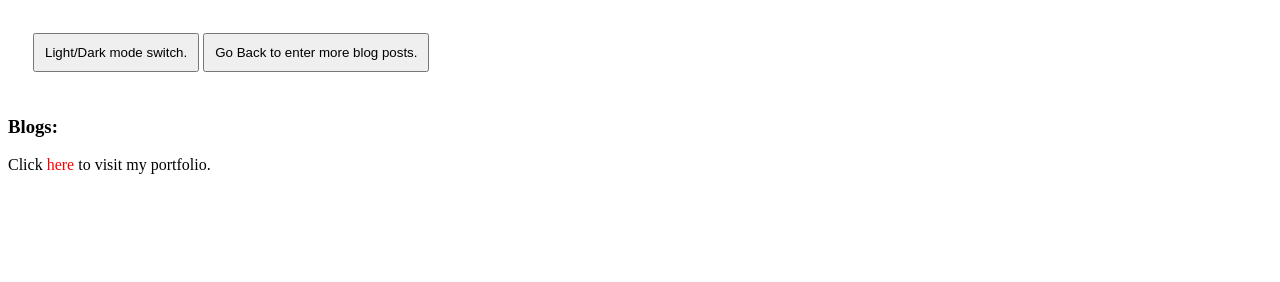
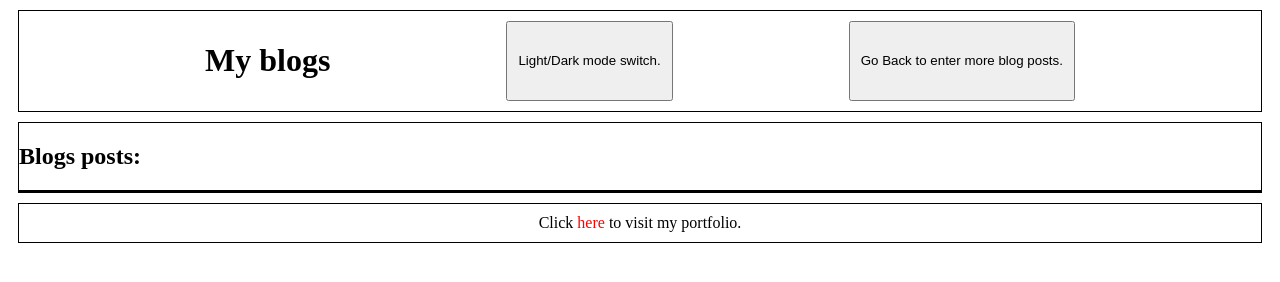
Before and after one commit to JenGelfling/blog, a plain HTML site: page blog.html in a window 1280 px wide. Drawn offline with Linux system fonts and the light colour scheme.

Commit message:
Finalized styling and some ordering of elements.

```diff
--- a/Assets/css/blog.css
+++ b/Assets/css/blog.css
@@ -1,6 +1,38 @@
 * {
     /* display: inline-block; */
     box-sizing: border-box;
+}
+
+header {
+  display: flex;
+  flex-wrap: wrap;
+  justify-content: space-evenly;
+  border: 1px solid black;
+  margin: 10px;
+  padding: 10px;
+}
+
+main {
+  border: 1px solid black;
+  align-content: left;
+  justify-content: space-evenly;
+  margin: 10px;
+}
+
+h3 {
+  text-decoration: underline;
+}
+
+div {
+  border: 1px solid black;
+  text-align: left;
+}
+
+footer {
+  border: 1px solid black;
+  text-align: center;
+  margin: 10px;
+  padding: 10px;
 }
 
 a {
@@ -12,19 +44,10 @@ a:hover {
   background-color:#307d38;
 }
 
-header {
-  display: inline-block;
-  align-items: center;
-  align-content: center;
-  margin: 15px;
-  padding: 10px;
-  width: 90%;
-}
-
-h3 {
+/* h3 {
   display: flex;
   flex-wrap: wrap;
-}
+} */
 
 .button {
   align-content: center;
--- a/Assets/css/form.css
+++ b/Assets/css/form.css
@@ -7,6 +7,7 @@ body {
   border: 1px solid black;
   display: flex;
   flex-wrap: wrap;
+  justify-content: space-evenly;
 }
 
 header {
@@ -22,6 +23,7 @@ main {
   text-align: center;
   align-content: center;
   justify-content: center;
+  margin: 10px;
   max-width: 70%;
   margin-left: 20px;
 }
@@ -38,8 +40,7 @@ form {
 aside {
   border: 1px solid black;
   text-align: center;
-  margin: 20px;
-  padding: 20px;
+  margin: 10px;
   max-width: 30%;
   height: 100%;
 }
--- a/Assets/js/blog.js
+++ b/Assets/js/blog.js
@@ -9,13 +9,13 @@ const createBlogElements = (newBlog)=>{
     const blogBlog = document.createElement('p');
 
     // fill the fields
-    blogTitle.innerText = "Title: " + newBlog.title;
+    blogTitle.innerText = newBlog.title;
     blogUsername.innerText = "Author: " + newBlog.username;
     blogBlog.innerText = newBlog.blog;
 
     console.log(blogDiv)
     // add to the DOM
-    blogDiv.append(blogTitle, blogUsername, blogBlog);
+    blogDiv.append(blogTitle, blogBlog, blogUsername);
     document.querySelector('.blogs').append(blogDiv)
 }
 
--- a/blog.html
+++ b/blog.html
@@ -9,15 +9,16 @@
 </head>
 <body>
     <header>
+        <h1>My blogs</h1>
         <button type="button" class="button" onclick="switchTheme()">
         Light/Dark mode switch.
         </button>
         <button type="button" class="button" id="go-back">Go Back to enter more blog posts.</button>
     </header>
     <main>
-        <h3>
-            Blogs:
-        </h3>
+        <h2>
+            Blogs posts:
+        </h2>
         <div class="blogs">
         </div>
     </main>
```
Also changed, not shown: index.html (+2 -0 lines).
